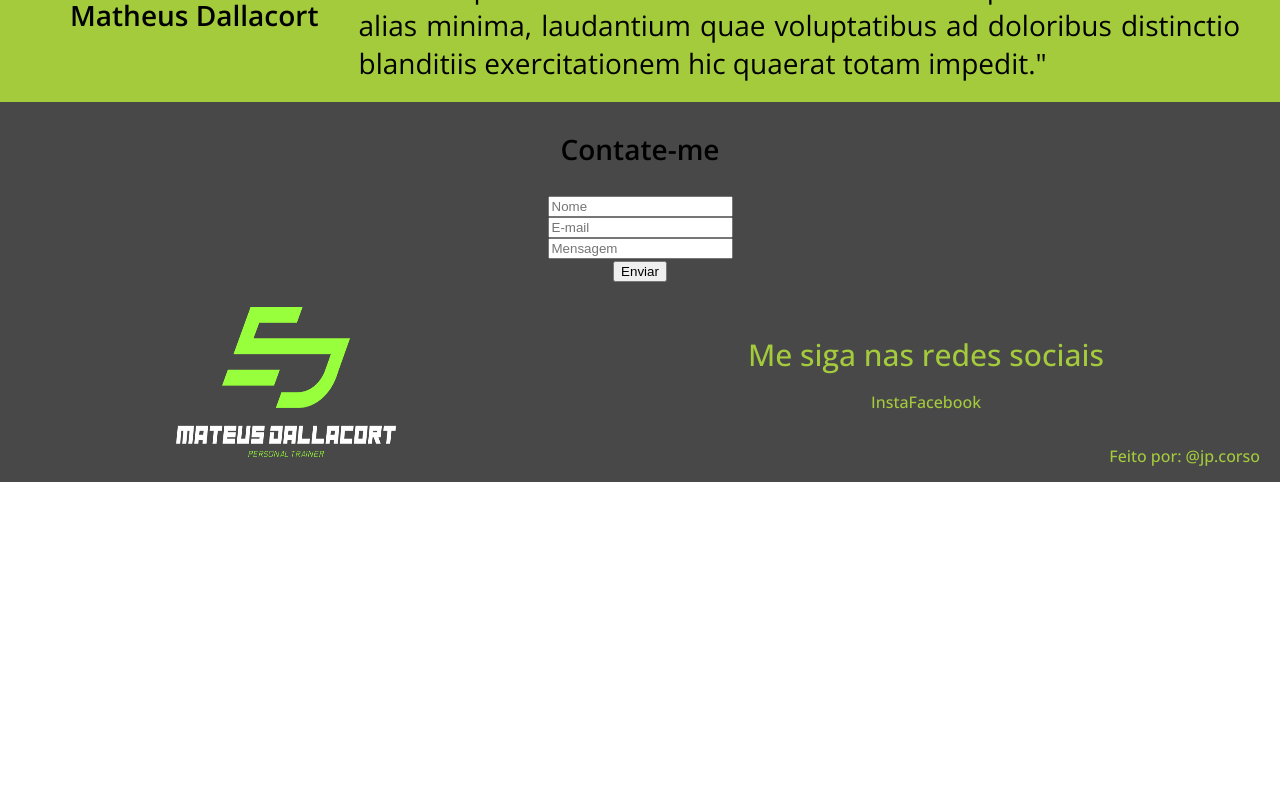
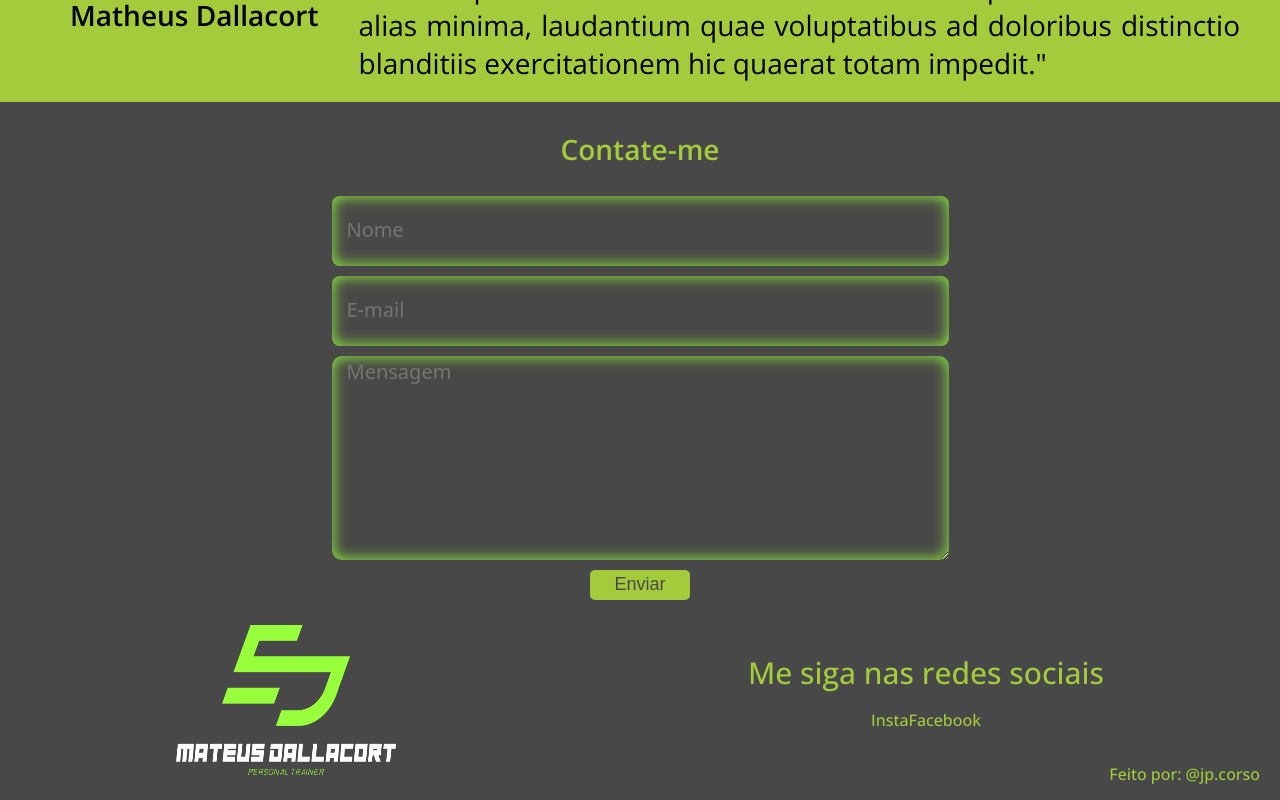
Before and after one commit to jpcorso/matheus_dallacort, a React (Create React App) app: page / in a window 1280 px wide. Shown: the part 2000-2800 px from the top of the page. Before the commit the page ends 2482 px from the top, so only its background shows below. Built offline with nearby package versions, Linux system fonts and the light colour scheme.

Commit message:
design da box de contato ta pronto

```diff
--- a/src/components/contact/contact.module.css
+++ b/src/components/contact/contact.module.css
@@ -9,18 +9,83 @@
 .boxContact{
     display: flex;
     flex-direction: column;
-    justify-content: center;
-    align-items: center;
 }
 
 .textContact{
+    font-family: system-ui, -apple-system, BlinkMacSystemFont, 'Segoe UI', Roboto, Oxygen, Ubuntu, Cantarell, 'Open Sans', 'Helvetica Neue', sans-serif;
     display: flex;
     flex-direction: column;
     justify-content: center;
     align-items: center;
+    width: 600px;
+    height: 20px;
+    margin-bottom: 10px;
+    padding-left: 15px;
+    border-radius: 8px;
+    box-shadow: inset 0 0 15px #94FC3C;
+    background-color: #494848;
+    color: white;
+    border: none;
+    font-size: 1rem;
+    min-height: 3rem;
+    resize: none;
+    font-size: 20px;
+    align-items: center;
+    justify-content: center;
+    padding-top: 20px;
+}
+
+
+.mensagemContact{
+    font-family: system-ui, -apple-system, BlinkMacSystemFont, 'Segoe UI', Roboto, Oxygen, Ubuntu, Cantarell, 'Open Sans', 'Helvetica Neue', sans-serif;
+    display: flex;
+    flex-direction: column;
+    height: 200px;
+    width: 600px;
+    text-align: justify;
+    border-radius: 10px;
+    padding-left: 15px;
+    box-shadow: inset 0 0 15px #94FC3C;
+    background-color: #494848;
+    color: white;
+    border: none;
+    text-align: start;
+    white-space: pre-wrap;
+    overflow-wrap: break-word;
+    word-wrap: break-word;
+    word-break: break-word;
+    resize: vertical;
+    overflow-y: auto;
+    font-size: 1rem;
+    min-height: 3rem;
+    font-size: 20px;
 }
 
 .title{
     font-size: 28px;
     font-weight: 600;
+    color: #A3CB3C;
 }
+
+.submitButton{
+    margin-top: 10px;
+    width: 100px;
+    height: 30px;
+    font-size: 18px;
+    border-radius: 5px;
+    background-color: #A3CB3C;
+    border: none;
+    color: #494848;
+    text-align: center;
+    text-decoration: none;
+    display: inline-block;
+    -webkit-transition-duration: 0.4s; /* Safari */
+    transition-duration: 0.4s;
+    cursor: pointer;
+}
+
+.submitButton:hover{
+    color: #A3CB3C;
+    background-color: #494848;
+    border: 2px solid #A3CB3C;
+}
--- a/src/components/contact/index.jsx
+++ b/src/components/contact/index.jsx
@@ -17,7 +17,7 @@ import React, { useState } from "react";
             return(
                 <>
                     <div className={style.container}>
-            <p className={style.title}>Contate-me</p>
+            <div className={style.title}>Contate-me</div>
             <div className={style.boxContact}>
                 <form
                     action={ENDPOINT}
@@ -27,25 +27,24 @@ import React, { useState } from "react";
                     name="contact"
                     data-netlify="true"
                 >
-                    <input
+                    <textarea
                         type="text"
                         placeholder="Nome"
                         name="nome"
                         className={style.textContact}
                         required
                     />
-                    <input
+                    <textarea
                         type="text"
                         placeholder="E-mail"
                         name="email"
                         className={style.textContact}
                         required
                     />
-                    <input
-                        type="text"
+                    <textarea
                         placeholder="Mensagem"
-                        name="Mensagem"
-                        className={style.textContact}
+                        name="mensagem"
+                        className={style.mensagemContact}
                         required
                     />
                     <button
@@ -76,25 +75,24 @@ import React, { useState } from "react";
                     name="contact"
                     data-netlify="true"
                 >
-                    <input
+                    <textarea
                         type="text"
                         placeholder="Nome"
                         name="nome"
                         className={style.textContact}
                         required
                     />
-                    <input
+                    <textarea
                         type="text"
                         placeholder="E-mail"
                         name="email"
                         className={style.textContact}
                         required
                     />
-                    <input
-                        type="text"
+                    <textarea
                         placeholder="Mensagem"
-                        name="Mensagem"
-                        className={style.textContact}
+                        name="mensagem"
+                        className={style.mensagemContact}
                         required
                     />
                     <button
```
